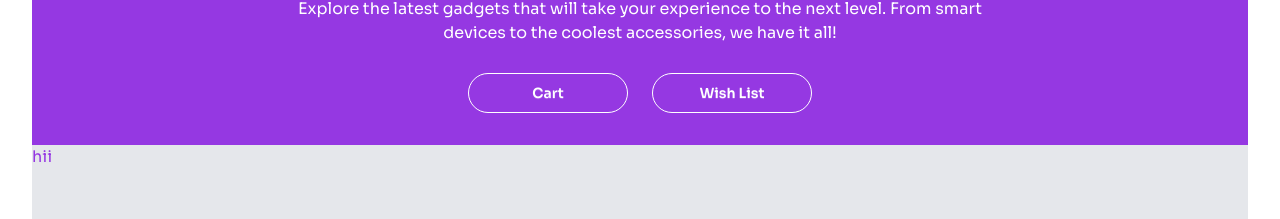
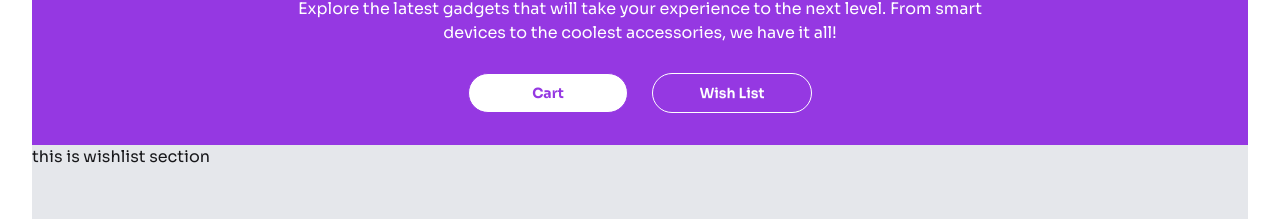
Before and after one commit to sourovroy999/gadget-heaven, a React (Vite) app: page /dashboard in a window 1280 px wide. Shown: the part 168-387 px from the top of the page. Built offline with nearby package versions, Linux system fonts and the light colour scheme.

Commit message:
card and wishlist buttons toggle using ternary operator

```diff
--- /dev/null
+++ b/src/Components/Cart.jsx
@@ -0,0 +1,11 @@
+import React from 'react';
+
+const Cart = () => {
+    return (
+        <div>
+            <h1>this is cart section</h1>
+        </div>
+    );
+};
+
+export default Cart;
--- /dev/null
+++ b/src/Components/WishList.jsx
@@ -0,0 +1,11 @@
+import React from 'react';
+
+const WishList = () => {
+    return (
+        <div>
+            <h1>this is wishlist section</h1>
+        </div>
+    );
+};
+
+export default WishList;
--- a/src/Pages/Dashboard.jsx
+++ b/src/Pages/Dashboard.jsx
@@ -1,6 +1,10 @@
-import React from "react";
+import React, { useState } from "react";
+import { Outlet } from "react-router";
+import Cart from "../Components/Cart";
+import WishList from "../Components/WishList";
 
 const Dashboard = () => {
+    const [show, setShow]=useState(0)
   return (
     <>
       <div className="bg-gray-200  md:pb-44">
@@ -13,15 +17,25 @@ const Dashboard = () => {
             it all!
           </p>
 
+
             <div className="flex justify-center  gap-6 text-white">
-            <button class="btn rounded-3xl w-32 md:w-40  btn-outline text-white hover:bg-white hover:text-[#9538e2] hover:font-bold">Cart</button>
-            <button class="btn rounded-3xl w-32 md:w-40 btn-outline text-white hover:bg-white hover:text-[#9538e2] hover:font-bold">Wish List</button>
+
+            <button onClick={()=>setShow(0)}   className={`btn rounded-3xl w-32 md:w-40  btn-outline  hover:bg-white hover:text-[#9538e2] hover:font-bold ${show===0 ? 'bg-white text-[#9538e2] font-bold' : ' '}` }>Cart</button>
+
+            <button onClick={()=>setShow(1)} className={`btn rounded-3xl w-32 md:w-40  btn-outline  hover:bg-white hover:text-[#9538e2] hover:font-bold ${show === 1? 'bg-white text-[#9538e2] font-bold' : ' '}` }>Wish List</button>
 
             </div>
         </div>
-        <p className="thickPurple">hii</p>
+
+        {
+           show? <Cart/> : <WishList/>
+        }
+
+
 
       </div>
+
+
     </>
   );
 };
--- a/src/Pages/Details.jsx
+++ b/src/Pages/Details.jsx
@@ -2,6 +2,7 @@ import React from "react";
 import { FaHeart, FaRegHeart } from "react-icons/fa";
 import { useLoaderData, useParams } from "react-router";
 import { saveProducts } from "../Utilis/Utilis";
+import { Toaster } from "react-hot-toast";
 
 const Details = () => {
   const { product_id } = useParams();
@@ -68,6 +69,7 @@ const Details = () => {
               <button onClick={()=>handleAddToBookMark(product)} className="btn btn-primary rounded-3xl">
                 Add to Cart
               </button>
+              <Toaster />
 
               <button className="btn btn-circle">
                 <svg
--- a/src/Utilis/Utilis.js
+++ b/src/Utilis/Utilis.js
@@ -13,8 +13,10 @@ export const getProducts=()=>{
 
 // save
 export const saveProducts= product =>{
+    console.log(product);
+
     let products=getProducts()
-    const isExist=products.find(b=>b.product_id ===products.product_id)
+    const isExist=products.find(b=>b.product_id ===product.product_id)
 
     if(isExist){
         return toast.error('already bookmarked')
```
Also changed, not shown: src/Routes/Routes.jsx (+12 -0 lines).
